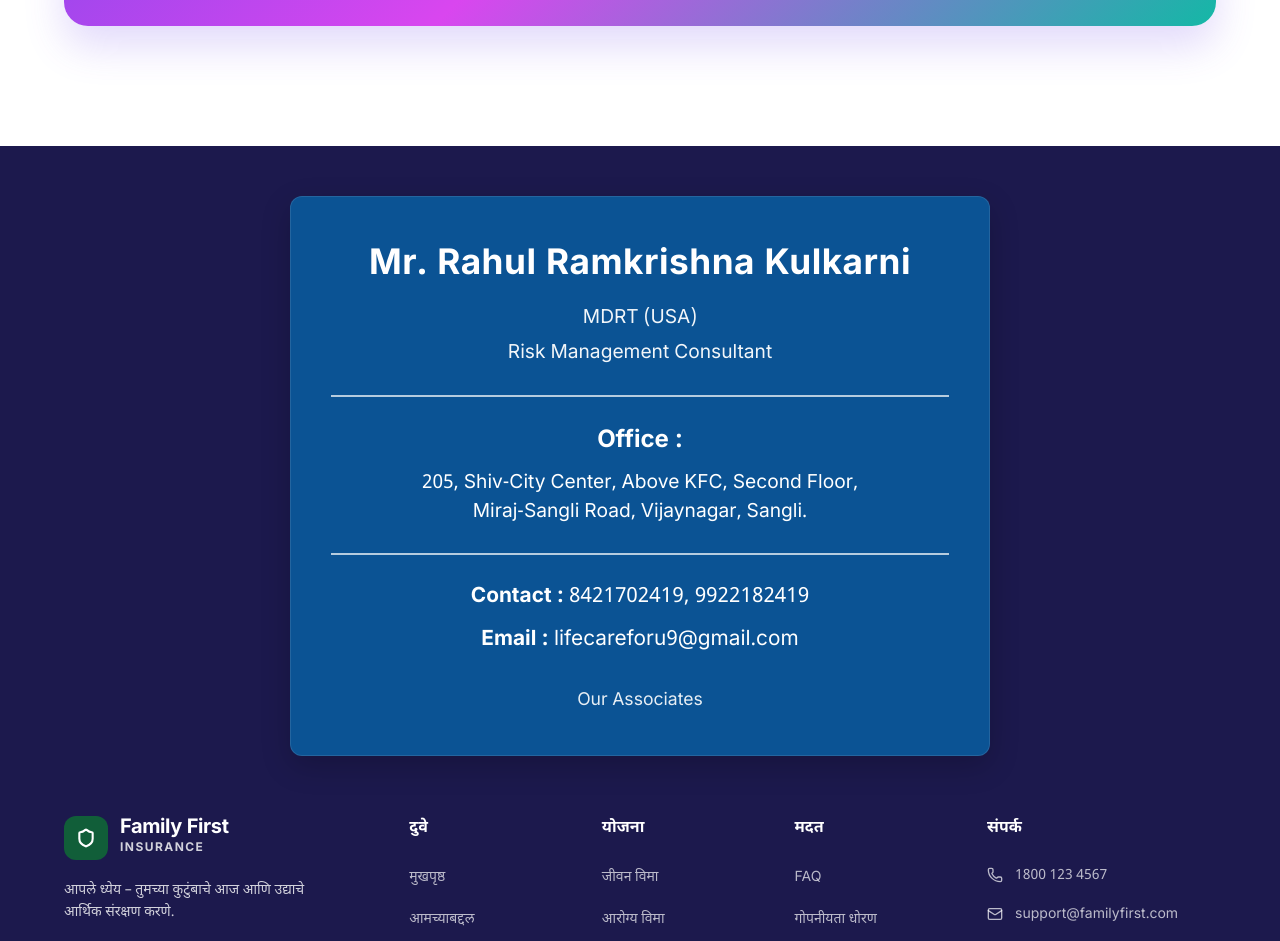
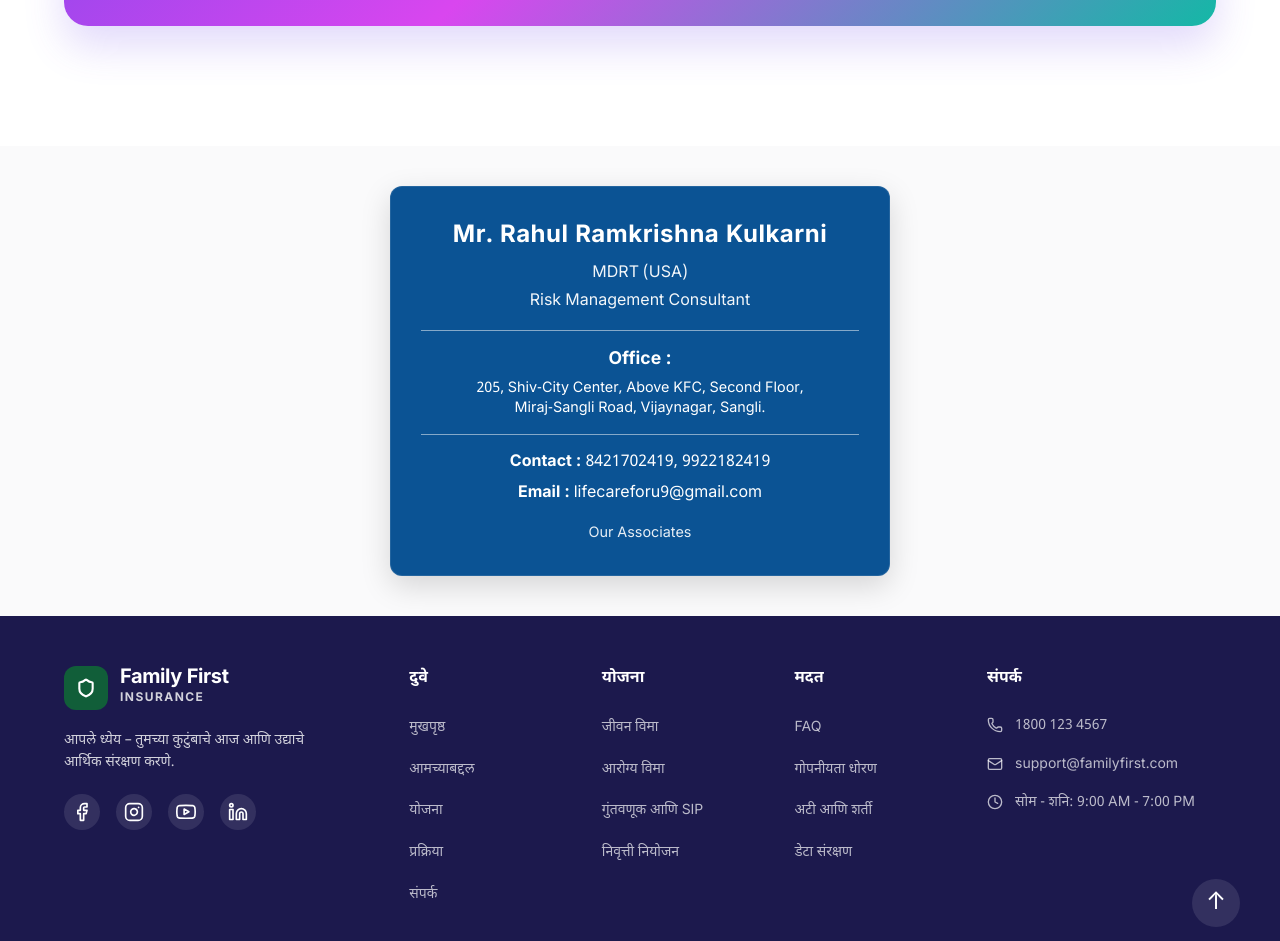
Before and after one commit to pranotikusarkar873-lgtm/family-first-financial-planning, a React (Vite) app in the folder frontend/: page / in a window 1280 px wide. Shown: the part 5032-5973 px from the top of the page. Built offline with nearby package versions, Linux system fonts and the light colour scheme.

Commit message:
Refactor contact card to its own component above footer and make it smaller

```diff
--- a/frontend/src/App.jsx
+++ b/frontend/src/App.jsx
@@ -7,6 +7,7 @@ import About from './components/About';
 import WhyChooseUs from './components/WhyChooseUs';
 import Testimonials from './components/Testimonials';
 import CTA from './components/CTA';
+import ContactCard from './components/ContactCard';
 import Footer from './components/Footer';
 
 function App() {
@@ -21,6 +22,7 @@ function App() {
         <About />
         <Testimonials />
         <CTA />
+        <ContactCard />
       </main>
       <Footer />
     </>
--- /dev/null
+++ b/frontend/src/components/ContactCard.css
@@ -0,0 +1,73 @@
+/* ContactCard.css */
+.contact-section {
+  padding: 40px 0;
+  background-color: var(--bg-page);
+}
+
+.contact-card-wrapper {
+  display: flex;
+  justify-content: center;
+}
+
+.contact-card {
+  background-color: #0b5394;
+  color: #ffffff;
+  padding: 30px;
+  border-radius: 12px;
+  text-align: center;
+  max-width: 500px;
+  width: 100%;
+  box-shadow: 0 10px 30px rgba(0, 0, 0, 0.15);
+  border: 1px solid rgba(255, 255, 255, 0.1);
+}
+
+.contact-name {
+  font-size: 1.5rem;
+  font-weight: 800;
+  margin-bottom: 5px;
+  letter-spacing: 0.5px;
+}
+
+.contact-subtitles p {
+  font-size: 1rem;
+  margin: 3px 0;
+  opacity: 0.95;
+}
+
+.contact-divider {
+  height: 1px;
+  background-color: rgba(255, 255, 255, 0.5);
+  margin: 15px auto;
+  width: 100%;
+}
+
+.contact-section-title {
+  font-size: 1.1rem;
+  font-weight: 700;
+  margin-bottom: 5px;
+}
+
+.contact-address {
+  font-size: 0.9rem;
+  line-height: 1.4;
+  margin-bottom: 5px;
+}
+
+.contact-details {
+  font-size: 1rem;
+  margin-bottom: 15px;
+}
+
+.contact-details p {
+  margin: 5px 0;
+}
+
+.contact-details strong {
+  font-weight: 700;
+}
+
+.contact-associates {
+  font-size: 0.9rem;
+  opacity: 0.9;
+  margin-top: 15px;
+}
--- /dev/null
+++ b/frontend/src/components/ContactCard.jsx
@@ -0,0 +1,41 @@
+import React from 'react';
+import './ContactCard.css';
+
+const ContactCard = () => {
+  return (
+    <section id="contact-card-section" className="contact-section">
+      <div className="container">
+        <div className="contact-card-wrapper">
+          <div className="contact-card">
+            <h2 className="contact-name">Mr. Rahul Ramkrishna Kulkarni</h2>
+            <div className="contact-subtitles">
+              <p>MDRT (USA)</p>
+              <p>Risk Management Consultant</p>
+            </div>
+
+            <div className="contact-divider"></div>
+
+            <h3 className="contact-section-title">Office :</h3>
+            <p className="contact-address">
+              205, Shiv-City Center, Above KFC, Second Floor,<br/>
+              Miraj-Sangli Road, Vijaynagar, Sangli.
+            </p>
+
+            <div className="contact-divider"></div>
+
+            <div className="contact-details">
+              <p><strong>Contact :</strong> 8421702419, 9922182419</p>
+              <p><strong>Email :</strong> lifecareforu9@gmail.com</p>
+            </div>
+
+            <div className="contact-associates">
+              <p>Our Associates</p>
+            </div>
+          </div>
+        </div>
+      </div>
+    </section>
+  );
+};
+
+export default ContactCard;
--- a/frontend/src/components/Footer.css
+++ b/frontend/src/components/Footer.css
@@ -3,76 +3,6 @@
   color: white;
   padding: 50px 0 0 0;
   position: relative;
-}
-
-/* Contact Card Styling */
-.contact-card-wrapper {
-  margin-bottom: 60px;
-  display: flex;
-  justify-content: center;
-}
-
-.contact-card {
-  background-color: #0b5394; /* Blue background matching the image */
-  color: #ffffff;
-  padding: 40px;
-  border-radius: 12px;
-  text-align: center;
-  max-width: 700px;
-  width: 100%;
-  box-shadow: 0 10px 30px rgba(0, 0, 0, 0.2);
-  border: 1px solid rgba(255, 255, 255, 0.1);
-}
-
-.contact-name {
-  font-size: 2.2rem;
-  font-weight: 800;
-  margin-bottom: 10px;
-  letter-spacing: 0.5px;
-}
-
-.contact-subtitles p {
-  font-size: 1.2rem;
-  margin: 5px 0;
-  opacity: 0.95;
-}
-
-.contact-divider {
-  height: 2px;
-  background-color: rgba(255, 255, 255, 0.7);
-  margin: 25px auto;
-  width: 100%;
-}
-
-.contact-section-title {
-  font-size: 1.5rem;
-  font-weight: 700;
-  margin-bottom: 10px;
-}
-
-.contact-address {
-  font-size: 1.2rem;
-  line-height: 1.5;
-  margin-bottom: 5px;
-}
-
-.contact-details {
-  font-size: 1.3rem;
-  margin-bottom: 25px;
-}
-
-.contact-details p {
-  margin: 10px 0;
-}
-
-.contact-details strong {
-  font-weight: 700;
-}
-
-.contact-associates {
-  font-size: 1.1rem;
-  opacity: 0.9;
-  margin-top: 30px;
 }
 
 .footer-grid {
--- a/frontend/src/components/Footer.jsx
+++ b/frontend/src/components/Footer.jsx
@@ -6,36 +6,6 @@ const Footer = () => {
   return (
     <footer id="footer" className="footer">
       <div className="container">
-
-        {/* Contact Info Card */}
-        <div className="contact-card-wrapper" id="contact-card-section">
-          <div className="contact-card">
-            <h2 className="contact-name">Mr. Rahul Ramkrishna Kulkarni</h2>
-            <div className="contact-subtitles">
-              <p>MDRT (USA)</p>
-              <p>Risk Management Consultant</p>
-            </div>
-
-            <div className="contact-divider"></div>
-
-            <h3 className="contact-section-title">Office :</h3>
-            <p className="contact-address">
-              205, Shiv-City Center, Above KFC, Second Floor,<br/>
-              Miraj-Sangli Road, Vijaynagar, Sangli.
-            </p>
-
-            <div className="contact-divider"></div>
-
-            <div className="contact-details">
-              <p><strong>Contact :</strong> 8421702419, 9922182419</p>
-              <p><strong>Email :</strong> lifecareforu9@gmail.com</p>
-            </div>
-
-            <div className="contact-associates">
-              <p>Our Associates</p>
-            </div>
-          </div>
-        </div>
 
         <div className="footer-grid">
           {/* Column 1: Brand */}
--- a/frontend/src/components/Navbar.jsx
+++ b/frontend/src/components/Navbar.jsx
@@ -11,7 +11,7 @@ const Navbar = () => {
     const handleScroll = () => {
       setIsScrolled(window.scrollY > 20);
 
-      const sections = ['hero', 'services', 'process', 'why-choose-us', 'about', 'testimonials', 'footer'];
+      const sections = ['hero', 'services', 'process', 'why-choose-us', 'about', 'testimonials', 'contact-card-section'];
       let current = 'hero';
 
       for (const section of sections) {
@@ -55,7 +55,7 @@ const Navbar = () => {
           <a href="#process" className={`nav-link ${activeSection === 'process' ? 'active' : ''}`}>प्रक्रिया</a>
           <a href="#why-choose-us" className={`nav-link ${activeSection === 'why-choose-us' ? 'active' : ''}`}>का निवडावे आम्हाला?</a>
           <a href="#testimonials" className={`nav-link ${activeSection === 'testimonials' ? 'active' : ''}`}>ग्राहक मनोगत</a>
-          <a href="#footer" className={`nav-link ${activeSection === 'footer' ? 'active' : ''}`}>संपर्क</a>
+          <a href="#contact-card-section" className={`nav-link ${activeSection === 'contact-card-section' ? 'active' : ''}`}>संपर्क</a>
         </div>
 
         {/* CTA */}
@@ -84,7 +84,7 @@ const Navbar = () => {
           <a href="#process" className={`mobile-link ${activeSection === 'process' ? 'active' : ''}`} onClick={() => setMobileMenuOpen(false)}>प्रक्रिया</a>
           <a href="#why-choose-us" className={`mobile-link ${activeSection === 'why-choose-us' ? 'active' : ''}`} onClick={() => setMobileMenuOpen(false)}>का निवडावे आम्हाला?</a>
           <a href="#testimonials" className={`mobile-link ${activeSection === 'testimonials' ? 'active' : ''}`} onClick={() => setMobileMenuOpen(false)}>ग्राहक मनोगत</a>
-          <a href="#footer" className={`mobile-link ${activeSection === 'footer' ? 'active' : ''}`} onClick={() => setMobileMenuOpen(false)}>संपर्क</a>
+          <a href="#contact-card-section" className={`mobile-link ${activeSection === 'contact-card-section' ? 'active' : ''}`} onClick={() => setMobileMenuOpen(false)}>संपर्क</a>
           <button
             className="btn btn-gradient mobile-cta"
             onClick={() => {
```
